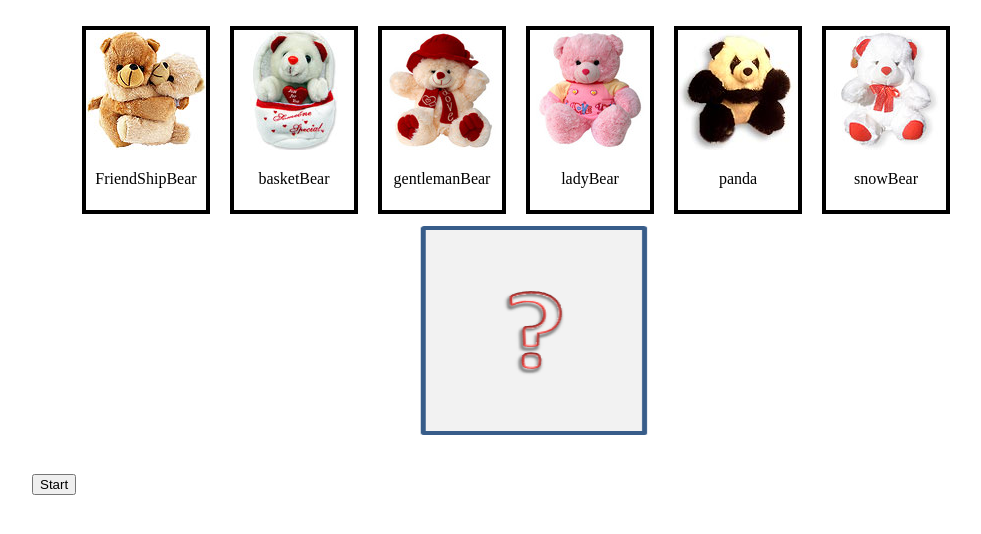
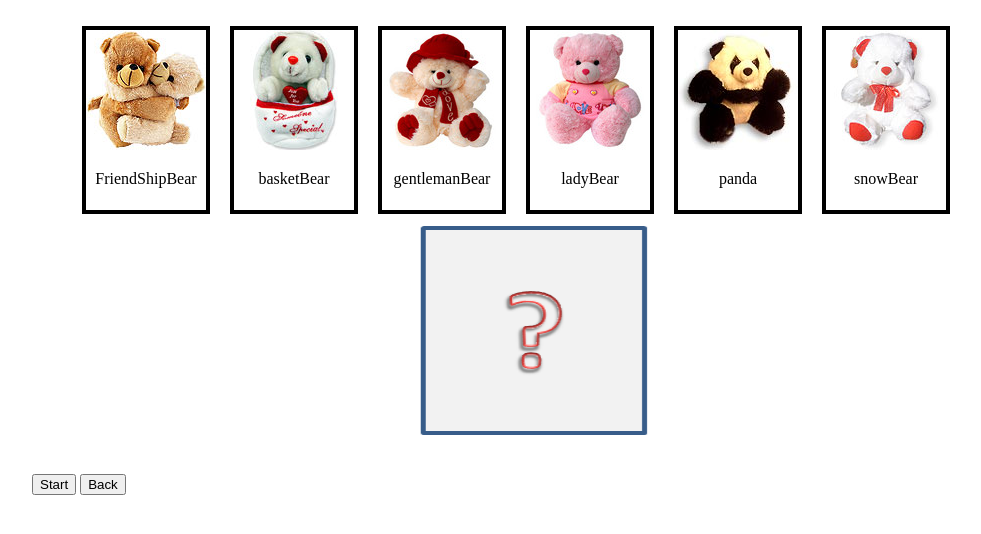
Before and after one commit to baijiahao2/baijiahao2.github.io, a plain HTML site: page guessImages.html in a window 1280 px wide. Shown: the whole page, without its empty margins (108-1089 px from the left). Drawn offline with Linux system fonts and the light colour scheme.

Commit message:
Update guessImages.html

```diff
--- a/guessImages.html
+++ b/guessImages.html
@@ -103,6 +103,7 @@ function checkAnswer(){
 </div>
 <img id="theImage" src="images/blank.png" alt=""/>
 <input type="button" value="Start" onclick="startGame();"/>
+<input type="button" value="Back" onclick="window.location.href='index.html';"/>
 <div id="question"><p>How many times did you see the <span id="targetPic"></span>?</p>
 <p>Your answer: <input type="number" id="answer" value="0" size="1"/>
 	<input type="button" value="check" onclick="checkAnswer();"></p>
```
